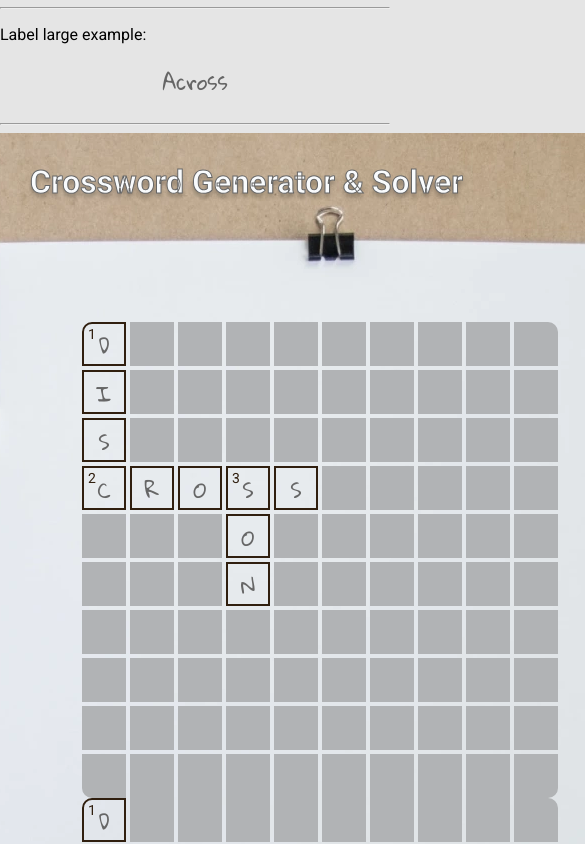
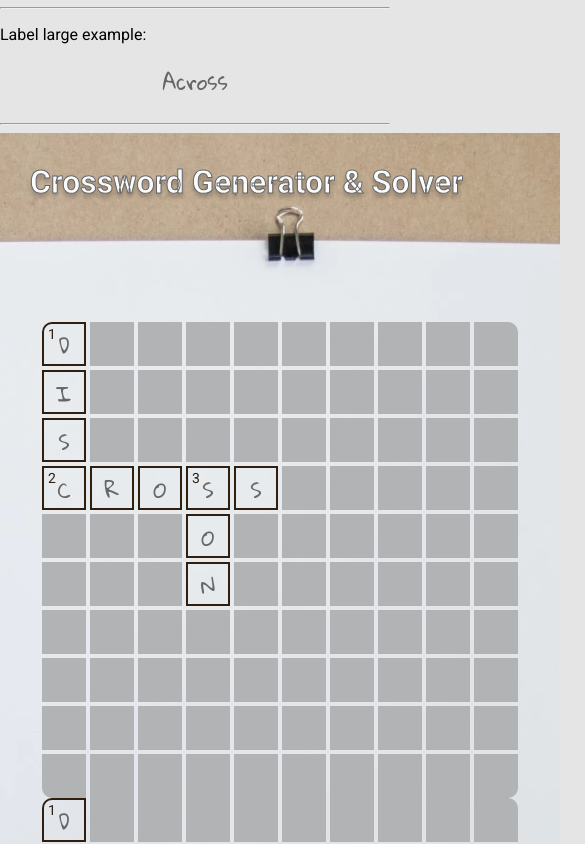
Before and after one commit to ua-dev-front/crossword-master, a React (Create React App) app in the folder frontend/: page / in a window 390 px wide. Shown: the part 2660-3504 px from the top of the page, 585 px wide, since content can reach past the window. Built offline with nearby package versions, Linux system fonts and the light colour scheme.

Commit message:
Reduce container min-width, fix incorrect start scale on mobiles

```diff
--- a/frontend/public/index.html
+++ b/frontend/public/index.html
@@ -4,7 +4,7 @@
     <meta charset="utf-8" />
     <meta name="msapplication-TileColor" content="#da532c" />
     <meta name="theme-color" content="#ffffff" />
-    <meta name="viewport" content="width=640, initial-scale=1" />
+    <meta name="viewport" content="width=560" />
     <link rel="apple-touch-icon" sizes="180x180" href="/apple-touch-icon.png" />
     <link rel="icon" type="image/png" sizes="32x32" href="/favicon-32x32.png" />
     <link rel="icon" type="image/png" sizes="16x16" href="/favicon-16x16.png" />
--- a/frontend/src/components/Layout/styles.scss
+++ b/frontend/src/components/Layout/styles.scss
@@ -6,7 +6,7 @@
     position: relative;
     min-height: 100%;
     height: max-content;
-    min-width: 640px;
+    min-width: 560px;
     display: flex;
     justify-content: center;
     background-color: cl(selected);
```
